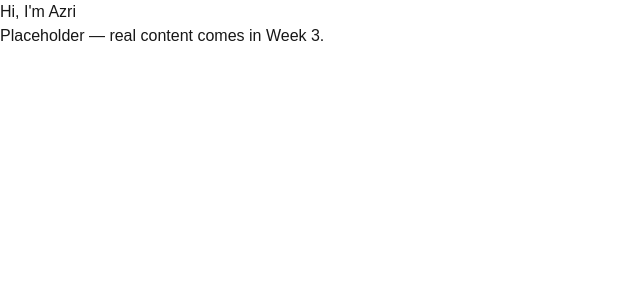
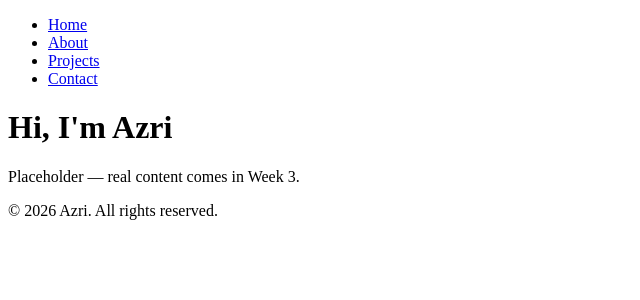
Before and after one commit to Azri-23/portfolio, a Next.js app: page / in a window 1280 px wide. Shown: the top 300 px of the page, without its empty margins (0-640 px from the left). Built offline with nearby package versions, Linux system fonts and the light colour scheme.

Commit message:
Update layout

```diff
--- a/app/layout.tsx
+++ b/app/layout.tsx
@@ -1,29 +1,18 @@
-import type { Metadata } from "next";
-import { Geist, Geist_Mono } from "next/font/google";
-import "./globals.css";
+import Navbar from "@/components/Navbar";
+import Footer from "@/components/Footer";
 
-const geistSans = Geist({
-  variable: "--font-geist-sans",
-  subsets: ["latin"],
-});
-
-const geistMono = Geist_Mono({
-  variable: "--font-geist-mono",
-  subsets: ["latin"],
-});
-
-export const metadata: Metadata = {
-  title: "Create Next App",
-  description: "Generated by create next app",
-};
-
-export default function RootLayout({ children }: LayoutProps<"/">) {
+export default function RootLayout({
+  children,
+}: {
+  children: React.ReactNode;
+}) {
   return (
-    <html
-      lang="en"
-      className={`${geistSans.variable} ${geistMono.variable} h-full antialiased`}
-    >
-      <body className="min-h-full flex flex-col">{children}</body>
+    <html lang="en">
+      <body>
+        <Navbar />
+        {children}
+        <Footer />
+      </body>
     </html>
   );
 }
```
